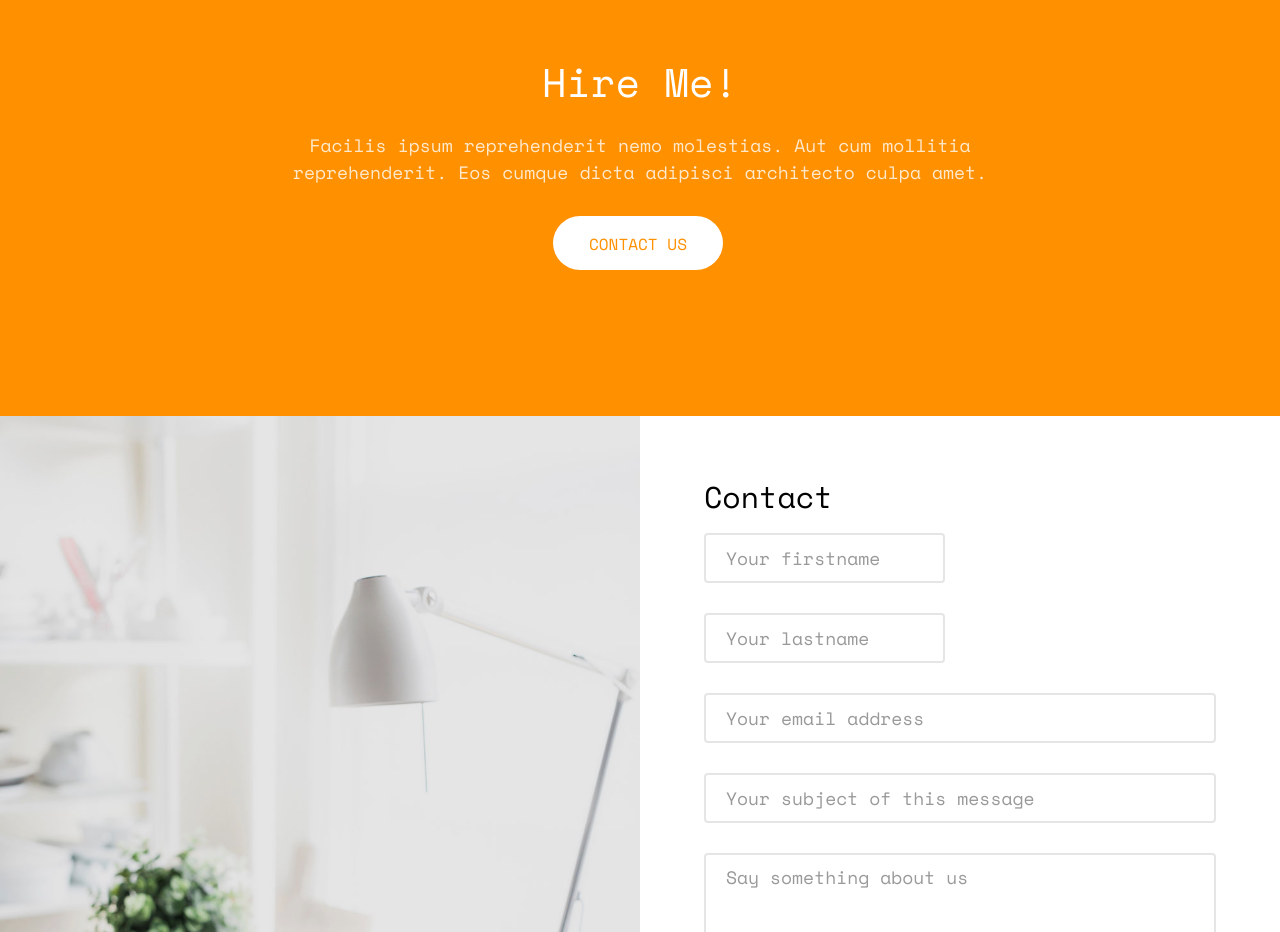
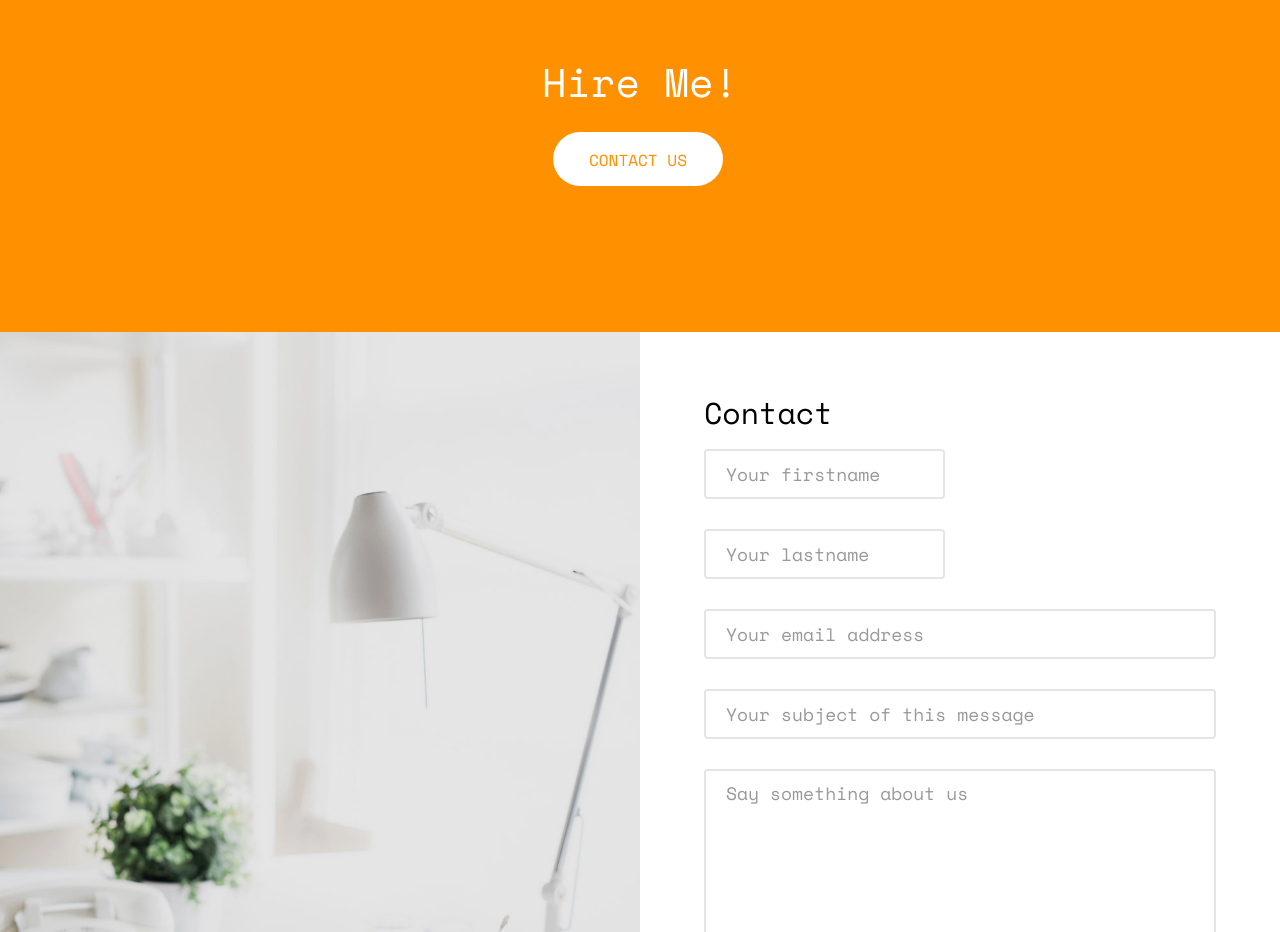
Before and after one commit to shoebabedin12/shoeb-abedin, a plain HTML site: page index.html in a window 1280 px wide. Shown: the part 4920-5852 px from the top of the page. Drawn offline with nearby package versions, Linux system fonts and the light colour scheme; some packages are replaced by stand-ins of ours; no server answers; files whose address does not match are found by name.

Commit message:
Update index.html

```diff
--- a/index.html
+++ b/index.html
@@ -569,7 +569,7 @@
 			<div class="row animate-box">
 				<div class="col-md-8 col-md-offset-2 text-center fh5co-heading">
 					<h2>Hire Me!</h2>
-					<p>Facilis ipsum reprehenderit nemo molestias. Aut cum mollitia reprehenderit. Eos cumque dicta adipisci architecto culpa amet.</p>
+					<!-- <p>Facilis ipsum reprehenderit nemo molestias. Aut cum mollitia reprehenderit. Eos cumque dicta adipisci architecto culpa amet.</p> -->
 					<div class="d-flex">
 						<p><a href="linkedin.com/in/shoeb-abedin-bab27515a" class="btn btn-default btn-lg">Contact Us</a></p>
 					</div>
```
